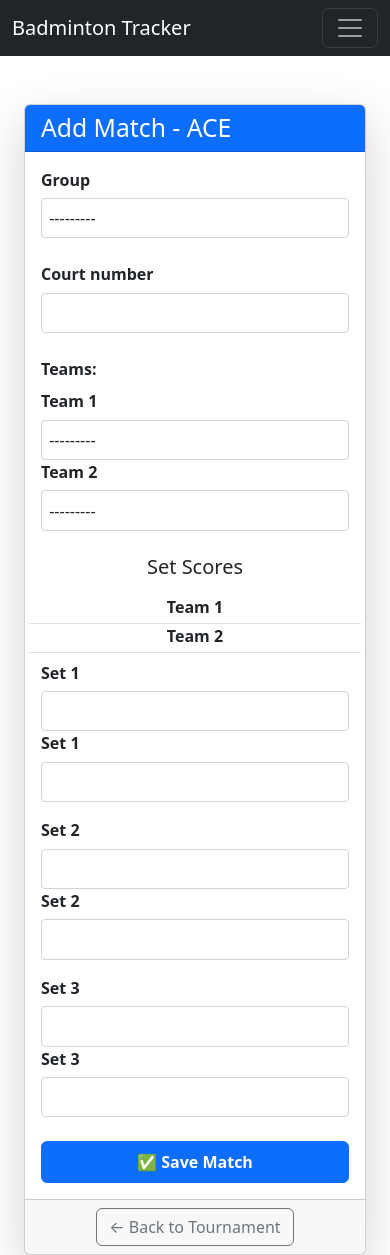
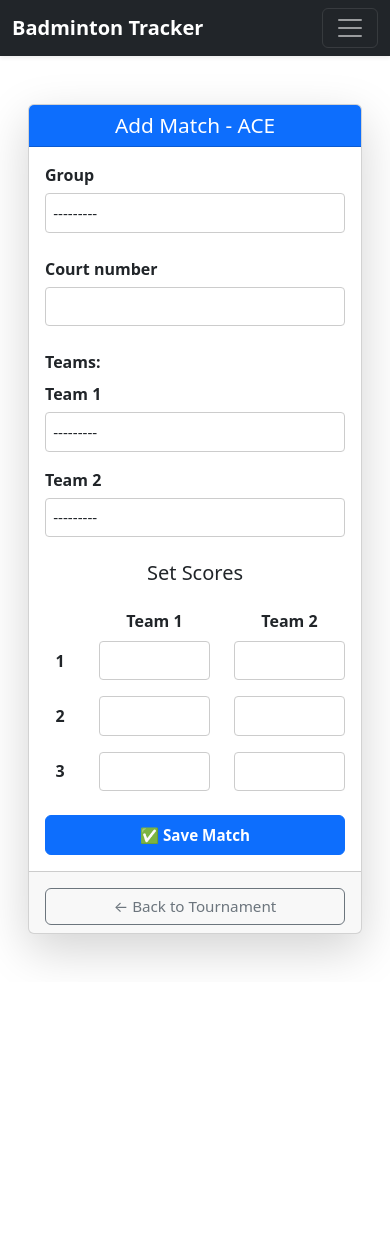
Before and after one commit to SanyamSood/tournament-tracker, a Django app: page /badminton/tournament/2/match/add/ in a window 390 px wide. After the commit the page ends 963 px from the top, so only its background shows below. Run offline with Django 5.2, Linux system fonts and the light colour scheme; a user stored in the database is signed in; data comes from the database, SQL or seed files in the repository; both versions use the stored data as it was after the commit; some libraries are stand-ins or nearby versions.

Commit message:
responsive

```diff
--- a/TournamentTracker/settings.py
+++ b/TournamentTracker/settings.py
@@ -27,7 +27,7 @@ SECRET_KEY = 'django-insecure-6aresfgq9c=oglb0_8vq1y4jgom*&)oup2e&14$80_z6!!2fch
 # SECURITY WARNING: don't run with debug turned on in production!
 DEBUG = True
 
-ALLOWED_HOSTS = ['tournament-tracker-dgus.onrender.com']
+ALLOWED_HOSTS = ['tournament-tracker-dgus.onrender.com', '127.0.0.1']
 
 LOGIN_URL = '/login/'
 LOGIN_REDIRECT_URL = '/badminton/'  # or wherever your dashboard is
--- a/badminton/templates/add_match.html
+++ b/badminton/templates/add_match.html
@@ -4,8 +4,8 @@
 <div class="container mt-5">
   {% if perms.badminton.add_match %}
     <div class="card shadow-lg">
-      <div class="card-header bg-primary text-white d-flex justify-content-between align-items-center">
-        <h2 class="mb-0">Add Match - {{ tournament.name }}</h2>
+      <div class="card-header bg-primary text-white d-flex flex-column flex-md-row justify-content-between align-items-center">
+        <h2 class="mb-0 text-center text-md-start">Add Match - {{ tournament.name }}</h2>
       </div>
 
       <div class="card-body">
@@ -28,11 +28,11 @@
           <div class="form-group mb-4">
             <label class="fw-bold d-block mb-2">Teams:</label>
             <div class="row">
-              <div class="col-md-6">
+              <div class="col-12 col-md-6 mb-3 mb-md-0">
                 <label for="{{ form.team1.id_for_label }}">Team 1</label>
                 {{ form.team1 }}
               </div>
-              <div class="col-md-6">
+              <div class="col-12 col-md-6">
                 <label for="{{ form.team2.id_for_label }}">Team 2</label>
                 {{ form.team2 }}
               </div>
@@ -41,61 +41,44 @@
 
           <!-- Set Scores -->
           <div class="form-group mb-4">
-            <h5 class="text-center mb-3">Set Scores</h5>
+            <h5 class="text-center mb-4">Set Scores</h5>
 
             <!-- Header Row -->
-            <div class="row mb-2">
-              <div class="col-md-6 text-center fw-bold border-bottom pb-1">
-                <span id="team1Name">Team 1</span>
-              </div>
-              <div class="col-md-6 text-center fw-bold border-bottom pb-1">
-                <span id="team2Name">Team 2</span>
-              </div>
+            <div class="row fw-bold text-center mb-2">
+              <div class="col-2"></div>
+              <div class="col-5" id="team1Name">Team 1</div>
+              <div class="col-5" id="team2Name">Team 2</div>
             </div>
 
             <!-- Set 1 -->
-            <div class="row mb-3">
-              <div class="col-md-6">
-                <label><strong>Set 1</strong></label>
-                {{ form.set1_team1 }}
-              </div>
-              <div class="col-md-6">
-                <label><strong>Set 1</strong></label>
-                {{ form.set1_team2 }}
-              </div>
+            <div class="row align-items-center mb-3">
+              <div class="col-2 text-center"><strong>1</strong></div>
+              <div class="col-5">{{ form.set1_team1 }}</div>
+              <div class="col-5">{{ form.set1_team2 }}</div>
             </div>
 
             <!-- Set 2 -->
-            <div class="row mb-3">
-              <div class="col-md-6">
-                <label><strong>Set 2</strong></label>
-                {{ form.set2_team1 }}
-              </div>
-              <div class="col-md-6">
-                <label><strong>Set 2</strong></label>
-                {{ form.set2_team2 }}
-              </div>
+            <div class="row align-items-center mb-3">
+              <div class="col-2 text-center"><strong>2</strong></div>
+              <div class="col-5">{{ form.set2_team1 }}</div>
+              <div class="col-5">{{ form.set2_team2 }}</div>
             </div>
 
             <!-- Set 3 -->
-            <div class="row mb-3">
-              <div class="col-md-6">
-                <label><strong>Set 3</strong></label>
-                {{ form.set3_team1 }}
-              </div>
-              <div class="col-md-6">
-                <label><strong>Set 3</strong></label>
-                {{ form.set3_team2 }}
-              </div>
+            <div class="row align-items-center mb-3">
+              <div class="col-2 text-center"><strong>3</strong></div>
+              <div class="col-5">{{ form.set3_team1 }}</div>
+              <div class="col-5">{{ form.set3_team2 }}</div>
             </div>
           </div>
 
+          <!-- Submit Button -->
           <button type="submit" class="btn btn-primary w-100 fw-bold py-2">✅ Save Match</button>
         </form>
       </div>
 
       <div class="card-footer text-center">
-        <a href="{% url 'tournament_detail' tournament.id %}" class="btn btn-outline-secondary">← Back to Tournament</a>
+        <a href="{% url 'tournament_detail' tournament.id %}" class="btn btn-outline-secondary mt-2 w-100 w-sm-auto">← Back to Tournament</a>
       </div>
     </div>
 
@@ -156,32 +139,46 @@
     </script>
 
     <style>
+      .form-group input,
+      .form-group select {
+        width: 100%;
+        padding: 0.45rem;
+        border: 1px solid #ccc;
+        border-radius: 0.25rem;
+      }
+
+      .form-group input:focus,
+      .form-group select:focus {
+        border-color: #80bdff;
+        box-shadow: 0 0 0 0.15rem rgba(0, 123, 255, 0.25);
+        outline: none;
+      }
+
       .form-group label {
         font-weight: bold;
         display: block;
         margin-bottom: 0.4rem;
       }
 
-      .form-group select,
-      .form-group input {
-        width: 100%;
-        padding: 0.45rem;
-        border: 1px solid #ced4da;
-        border-radius: 0.25rem;
-      }
-
-      .form-group select:focus,
-      .form-group input:focus {
-        border-color: #80bdff;
-        box-shadow: 0 0 0 0.15rem rgba(0, 123, 255, 0.25);
-        outline: none;
-      }
-
       .card-footer a.btn:hover {
         background-color: #e2e6ea;
         color: #000;
       }
+
+      @media (max-width: 576px) {
+        .card-header h2 {
+          font-size: 1.3rem;
+          text-align: center;
+        }
+
+        .btn,
+        .form-group input,
+        .form-group select {
+          font-size: 0.95rem;
+        }
+      }
     </style>
+
   {% else %}
     <div class="alert alert-danger text-center mt-4">
       <strong>Access Denied:</strong> You do not have permission to add matches.
--- a/badminton/templates/base.html
+++ b/badminton/templates/base.html
@@ -3,21 +3,21 @@
 <head>
     <meta charset="UTF-8">
     <title>{% block title %}Badminton Tracker{% endblock %}</title>
+    <meta name="viewport" content="width=device-width, initial-scale=1">  <!-- Important for mobile responsiveness -->
     <link rel="stylesheet" href="https://cdn.jsdelivr.net/npm/bootstrap@5.3.3/dist/css/bootstrap.min.css">
 </head>
 <body>
     <!-- Navbar -->
-    <nav class="navbar navbar-expand-lg navbar-dark bg-dark mb-4">
-        <div class="container-fluid">
-            <a class="navbar-brand" href="{% url 'tournament_list' %}">Badminton Tracker</a>
+    <nav class="navbar navbar-expand-lg navbar-dark bg-dark sticky-top shadow-sm mb-3">
+        <div class="container">
+            <a class="navbar-brand fw-bold" href="{% url 'tournament_list' %}">Badminton Tracker</a>
             <button class="navbar-toggler" type="button" data-bs-toggle="collapse" data-bs-target="#navbarContent">
                 <span class="navbar-toggler-icon"></span>
             </button>
 
             <div class="collapse navbar-collapse" id="navbarContent">
-                <ul class="navbar-nav ms-auto">
+                <ul class="navbar-nav ms-auto align-items-lg-center gap-2">
 
-                    {# On Tournament Detail Page - Show "Add Match" if permission, and "View Matches" always #}
                     {% if request.resolver_match.url_name == 'tournament_detail' and current_tournament %}
                         {% if perms.badminton.add_match %}
                             <li class="nav-item">
@@ -29,14 +29,12 @@
                         </li>
                     {% endif %}
 
-                    {# On View Matches Page - Show "Points Table" #}
                     {% if request.resolver_match.url_name == 'view_matches' and current_tournament %}
                         <li class="nav-item">
                             <a class="nav-link" href="{% url 'tournament_detail' current_tournament.id %}">Points Table</a>
                         </li>
                     {% endif %}
 
-                    {# User dropdown/logout if authenticated #}
                     {% if user.is_authenticated %}
                         <li class="nav-item dropdown">
                             <a class="nav-link dropdown-toggle" href="#" role="button" data-bs-toggle="dropdown">
@@ -58,9 +56,9 @@
         </div>
     </nav>
 
-    <div class="container">
+    <main class="container px-3 px-md-5 pb-5">
         {% block content %}{% endblock %}
-    </div>
+    </main>
 
     <script src="https://cdn.jsdelivr.net/npm/bootstrap@5.3.3/dist/js/bootstrap.bundle.min.js"></script>
 </body>
```
Also changed, not shown: badminton/templates/add_team.html (+18 -10 lines), badminton/templates/confirm_delete_match.html (+18 -11 lines), badminton/templates/confirm_delete_tournament.html (+8 -8 lines), badminton/templates/create_badminton_tournament.html (+19 -21 lines), badminton/templates/edit_groups_teams.html (+29 -14 lines), badminton/templates/edit_match.html (+47 -23 lines), badminton/templates/edit_tournament.html (+9 -9 lines), badminton/templates/login.html (+7 -4 lines), badminton/templates/signup.html (+7 -5 lines), badminton/templates/tournament_detail.html (+16 -24 lines), badminton/templates/tournament_list.html (+26 -11 lines), badminton/templates/view_matches.html (+16 -33 lines), db.sqlite3.
